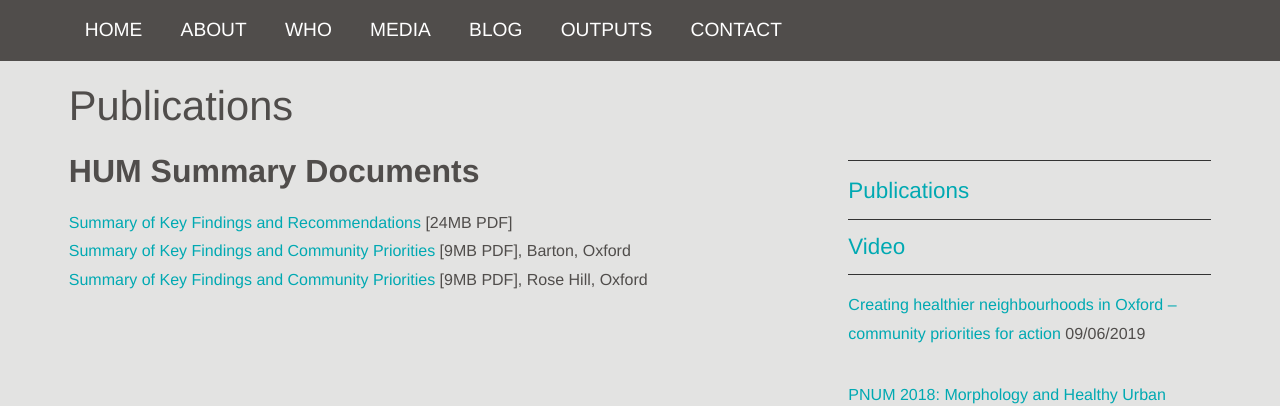
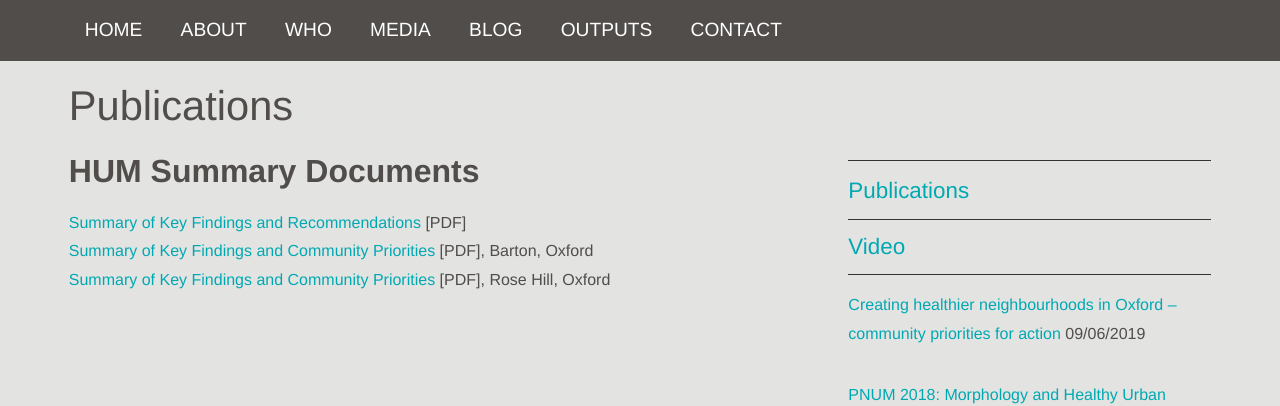
Before and after one commit to eye-division/hum-mus, a Jekyll site: the page built from outputs/publications.md, in a window 1280 px wide. Shown: the part 250-656 px from the top of the page. Built offline with Jekyll 4.4.1, drawn with Linux system fonts in a browser that asks for light colours; nearby versions of some CDN libraries; some web fonts are replaced.

Commit message:
Update publications PDF size and links

```diff
--- a/outputs/publications.md
+++ b/outputs/publications.md
@@ -10,9 +10,9 @@ sidebar: "sidebar-outputs.html"
 ## HUM Summary Documents
 
 <ul>
-    <li><a href="/assets/HUM_Summary_Report_DIGITAL.pdf">Summary of Key Findings and Recommendations</a> [24MB PDF]</li>
+    <li><a href="/assets/HUM_Summary_Report_DIGITAL.pdf">Summary of Key Findings and Recommendations</a> [PDF]</li>
 
-    <li><a href="/assets/HUM_Barton_Summary_Report__DIGITA.pdf">Summary of Key Findings and Community Priorities</a> [9MB PDF], Barton, Oxford</li>
+    <li><a href="/assets/HUM_Barton_Summary_Report__DIGITA.pdf">Summary of Key Findings and Community Priorities</a> [PDF], Barton, Oxford</li>
 
-    <li><a href="/assets/HUM_RoseHill_Summary_Report__DIGITA.pdf">Summary of Key Findings and Community Priorities</a> [9MB PDF], Rose Hill, Oxford</li>
+    <li><a href="/assets/HUM_RoseHill_Summary_Report__DIGITA.pdf">Summary of Key Findings and Community Priorities</a> [PDF], Rose Hill, Oxford</li>
 </ul>
```
